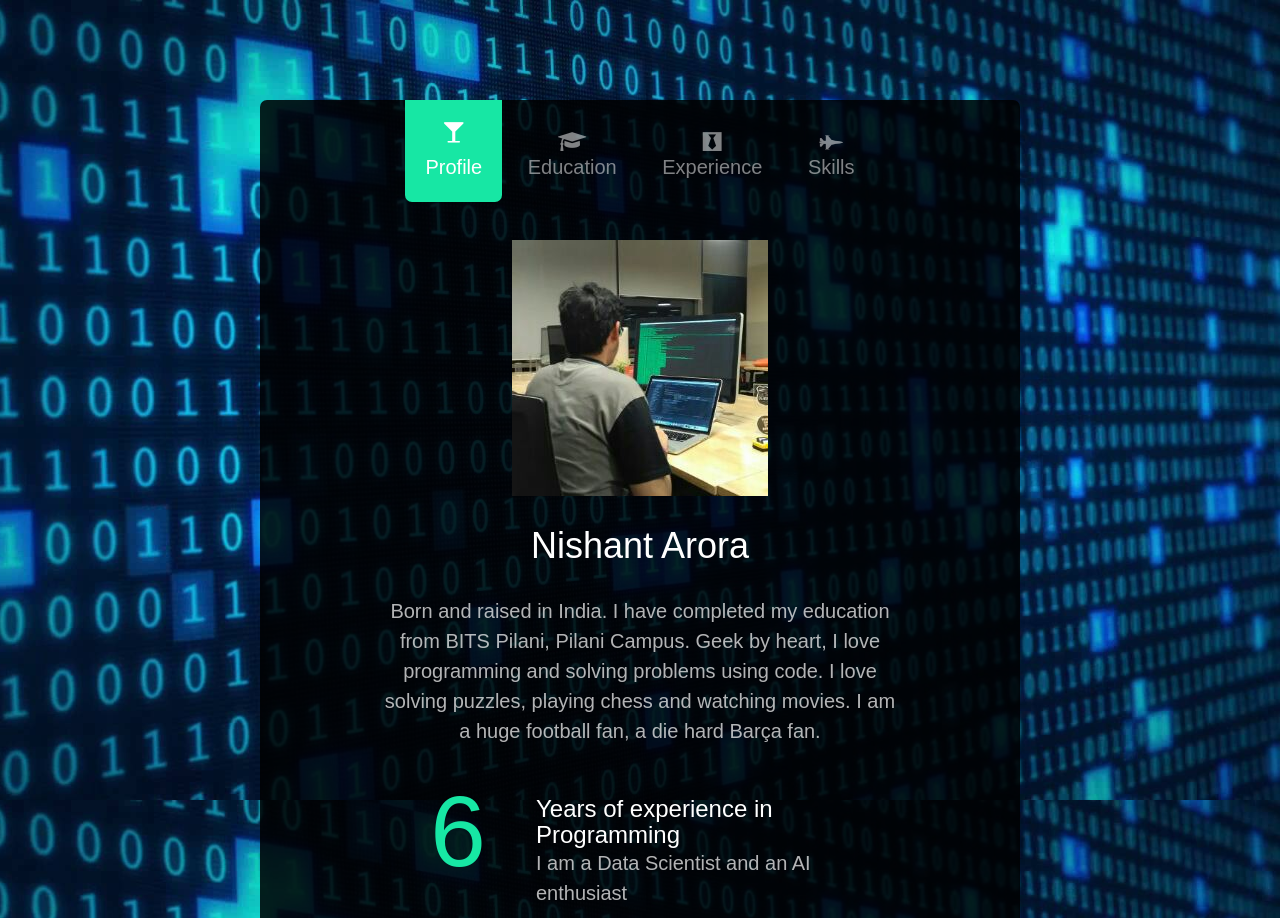
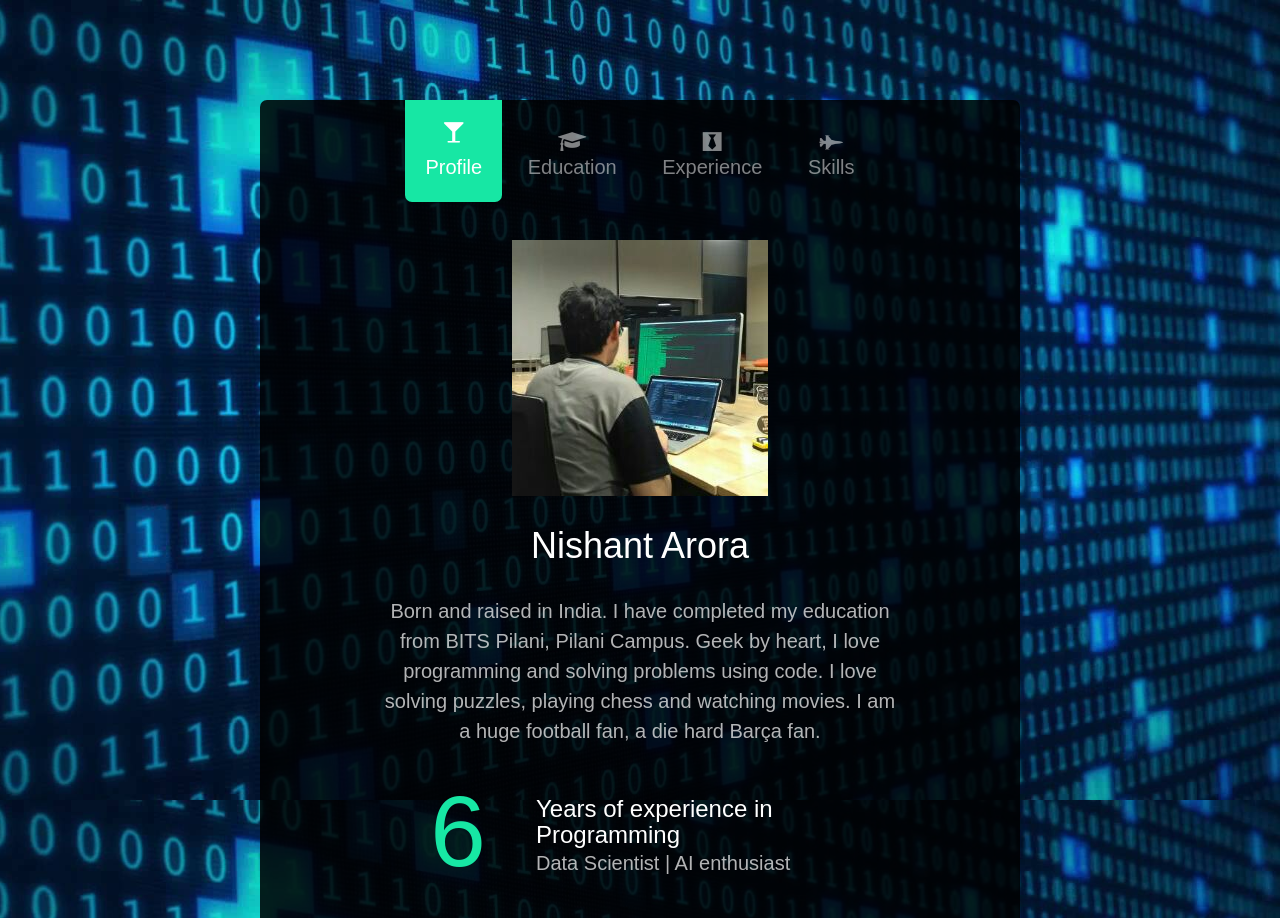
Before and after one commit to thenishantarora/thenishantarora.github.io, a plain HTML site: page index.html in a window 1280 px wide. Shown: the top 918 px of the page. Drawn offline with Linux system fonts and the light colour scheme; files whose address does not match are found by name.

Commit message:
Update index.html

```diff
--- a/index.html
+++ b/index.html
@@ -73,7 +73,7 @@
 							<div class="fh5co-number fh5co-left">6</div>
 							<div class="fh5co-text">
 								<h3 class="border-bottom">Years of experience in Programming</h3>
-								<p>I am a Data Scientist and an AI enthusiast</p>
+								<p>Data Scientist | AI enthusiast</p>
 							</div>
 						</div>
 					</div>
```
